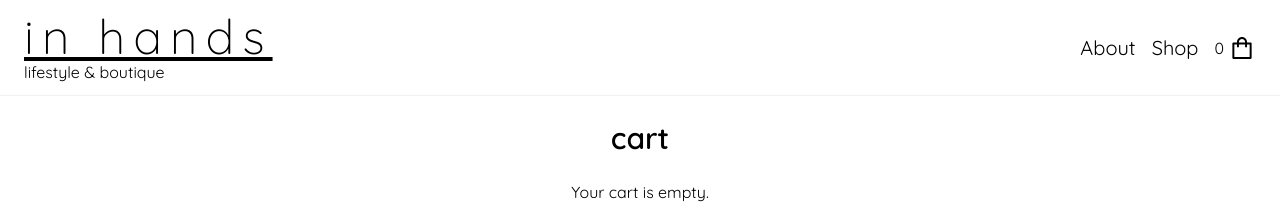
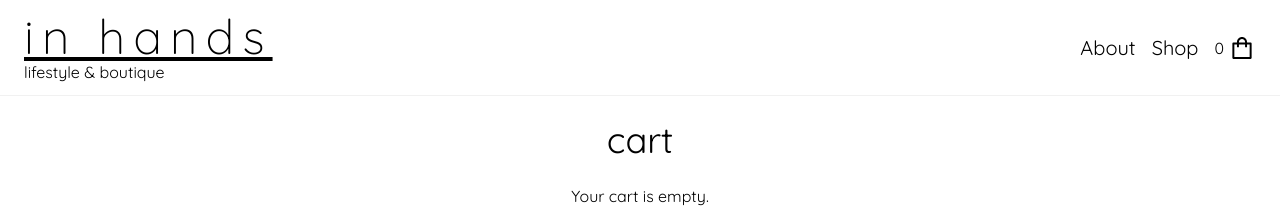
Before and after one commit to Stillwell-C/shoppingCart, a React (Create React App) app: page /cart in a window 1280 px wide. Shown: the top 210 px of the page. Built offline with nearby package versions, Linux system fonts and the light colour scheme.

Commit message:
Update heading size

```diff
--- a/src/components/CartFullPage.tsx
+++ b/src/components/CartFullPage.tsx
@@ -49,7 +49,7 @@ const CartFullPage = () => {
   return (
     <section className='mt-24 mb-32 mx-auto w-4/5 xl:w-[1024px] min-h-screen flex justify-center'>
       <div className='flex flex-col'>
-        <h2 className='text-3xl my-6 font-semibold self-center'>cart</h2>
+        <h2 className='text-4xl my-6 self-center'>cart</h2>
         {(outOfStockItem || location?.state?.error) && errorDiv}
         {itemTotal < 1 && (
           <div className='flex flex-col gap-4'>
```
